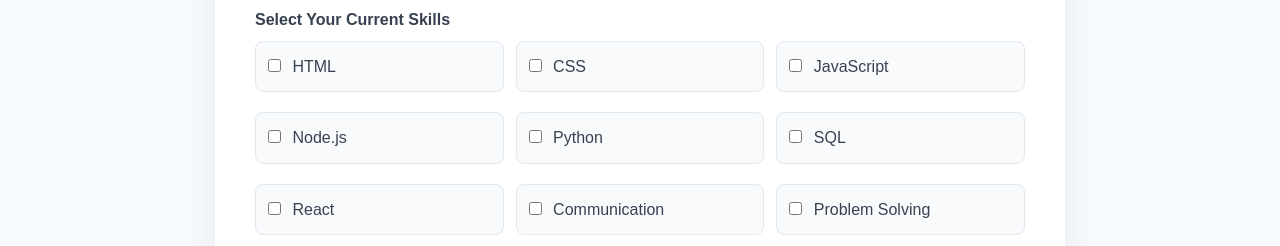
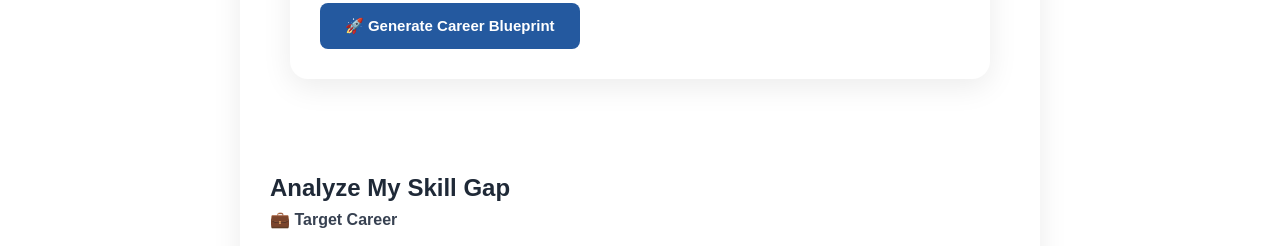
Before and after one commit to samruddhiambekar/career-counselling, a website: page index.html in a window 1280 px wide. Shown: the part 1925-2171 px from the top of the page. Drawn offline with Linux system fonts and the light colour scheme.

Commit message:
Add files via upload

```diff
--- a/index.html
+++ b/index.html
@@ -16,7 +16,7 @@
     <!-- =====================================================
      MAIN NAVIGATION
      ===================================================== -->
-
+<!----
 <nav class="main-navigation">
 
     <div class="nav-logo">
@@ -40,7 +40,7 @@
     </div>
 
 </nav>
-
+-->
     <!-- ================= NAVBAR ================= -->
 
     <header class="navbar">
@@ -284,7 +284,7 @@
 
 
     <!-- ================= ASSESSMENT ================= -->
-
+<!----
     <section id="assessment"
         class="assessment-section">
 
@@ -496,12 +496,12 @@
         </div>
 
     </section>
-
+-->
 
     <!-- ==================================================
          PRECISION SKILL GAP VISUALIZER
          ================================================== -->
-
+<!---
     <section id="skillGap"
         class="tool-section">
 
@@ -576,7 +576,7 @@
 
     </section>
 
-
+-->
 
     <!-- =========================================================
      PRECISION SKILL-GAP VISUALIZER
@@ -698,6 +698,7 @@
 </section>
         <!-- Career Selection -->
         <div class="form-group">
+            <h2>Analyze My Skill Gap</h2>
 
             <label for="careerSelect">
                 💼 Target Career
@@ -952,6 +953,7 @@
     <!-- ==================================================
          VISUAL CAREER BLUEPRINT
          ================================================== -->
+         <!---
 
     <section id="blueprint"
         class="tool-section">
@@ -1032,7 +1034,7 @@
         </div>
 
     </section>
-
+->
 
     <!-- ==================================================
          FREE COURSES
@@ -1041,11 +1043,11 @@
     <section class="tool-section course-section">
 
         <div class="section-heading">
-
+<!---
             <span>
                 FREE LEARNING RESOURCES
             </span>
-
+        -->
             <h2>
                 Learn The Skills You Are Missing
             </h2>
```
